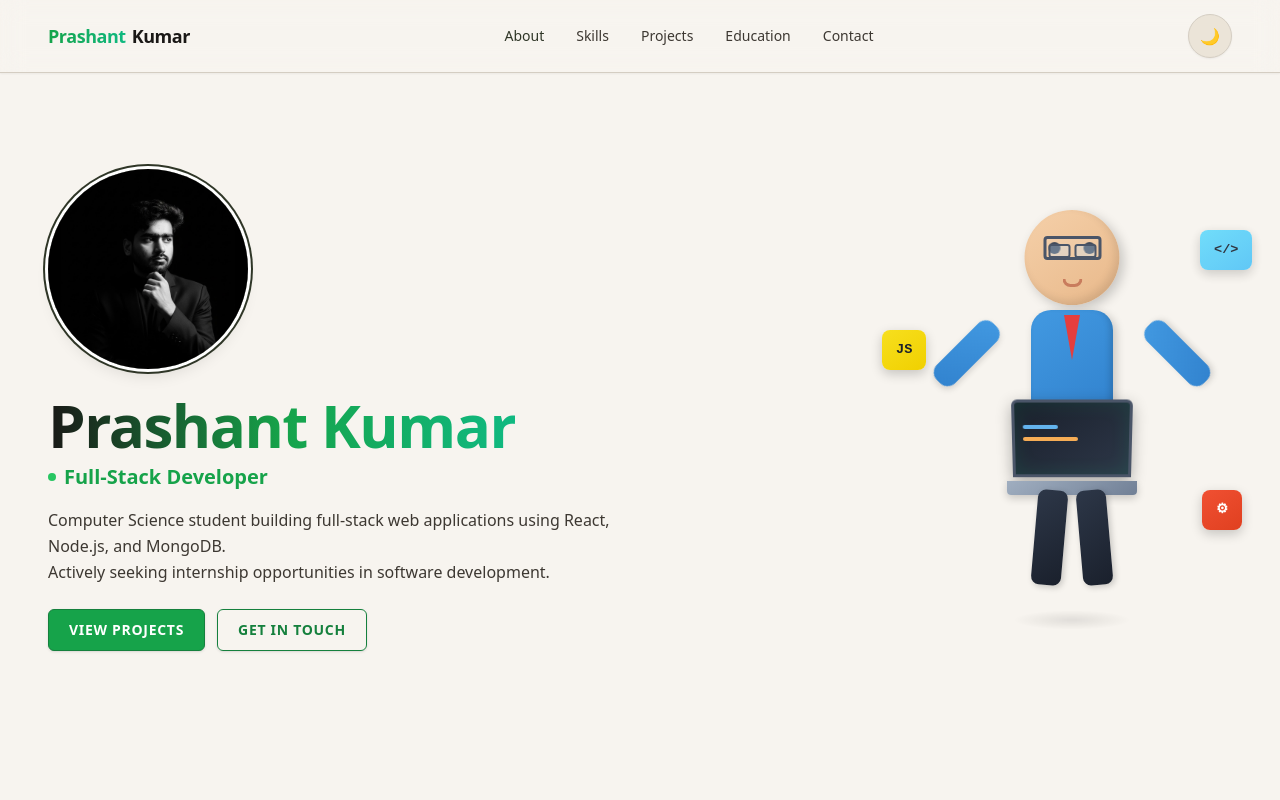
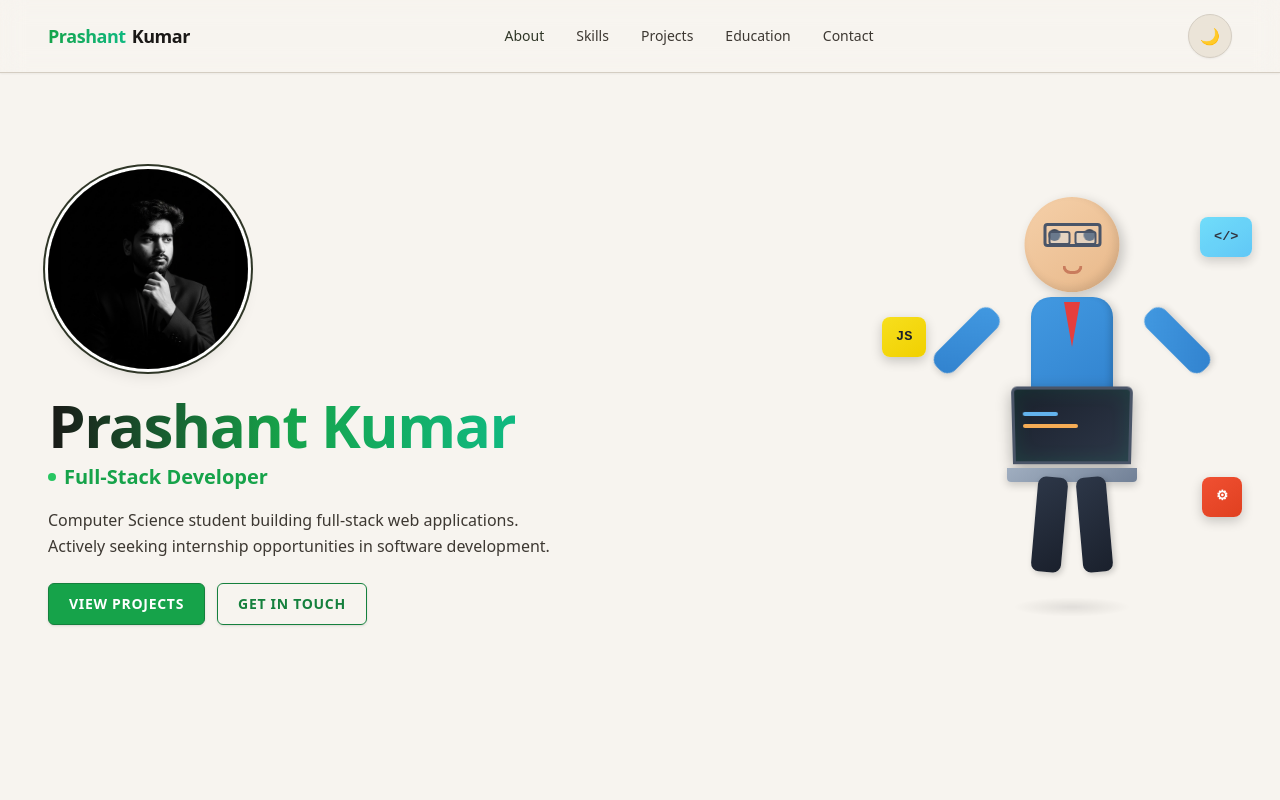
Before and after one commit to Prashant730/Portfolio, a React (Vite) app: page / in a window 1280 px wide. Shown: the top 800 px of the page. Built offline with nearby package versions, Linux system fonts and the light colour scheme.

Commit message:
Simplify description of web development skills
Removed specific technologies from the description.

```diff
--- a/src/App.jsx
+++ b/src/App.jsx
@@ -320,7 +320,7 @@ function App() {
               Full-Stack Developer
             </p>
             <p className="text-base text-[var(--text-secondary)] leading-relaxed mb-6 max-w-prose">
-              Computer Science student building full-stack web applications using React, Node.js, and MongoDB.
+              Computer Science student building full-stack web applications.
                 <br />
                 Actively seeking internship opportunities in software development.
             </p>
```
